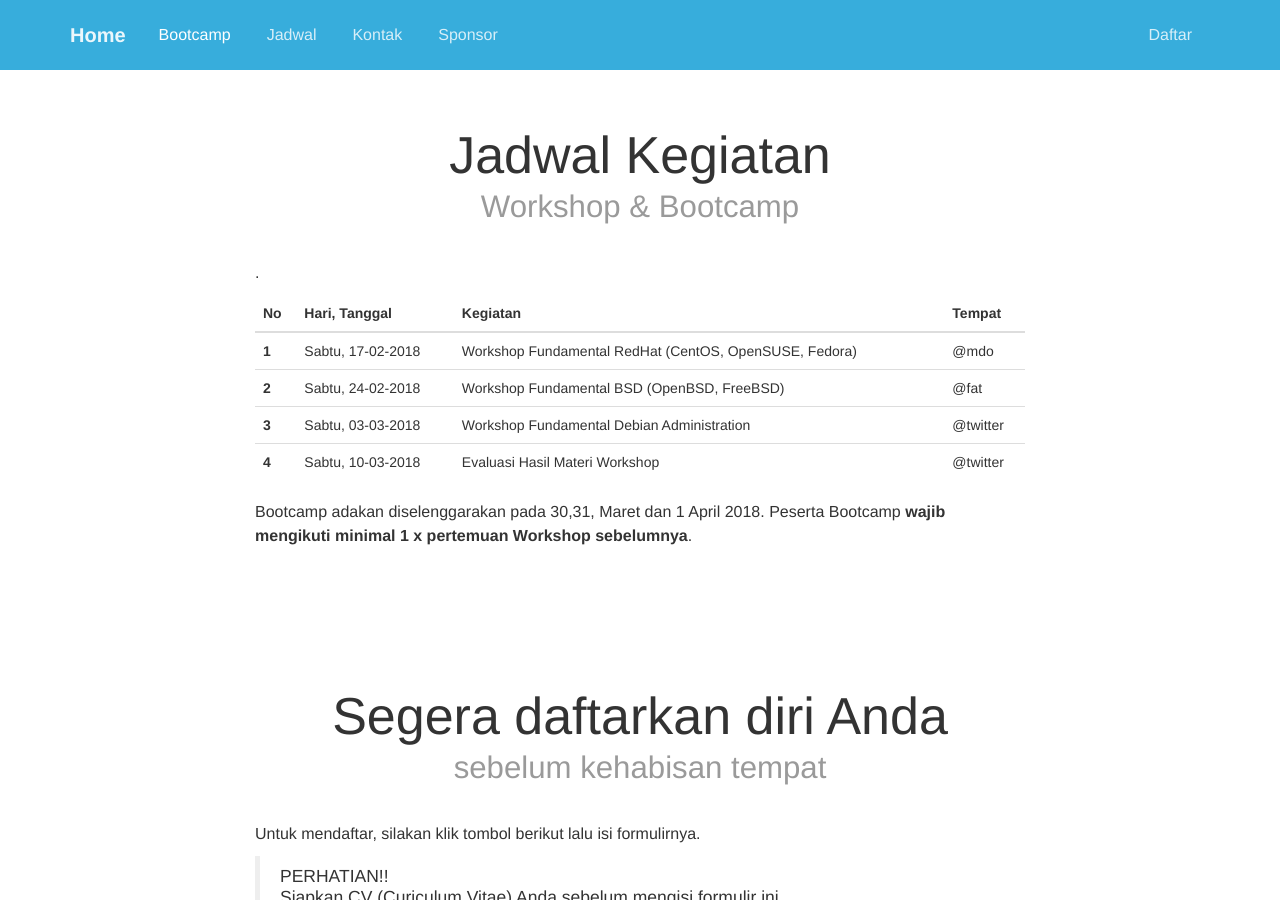
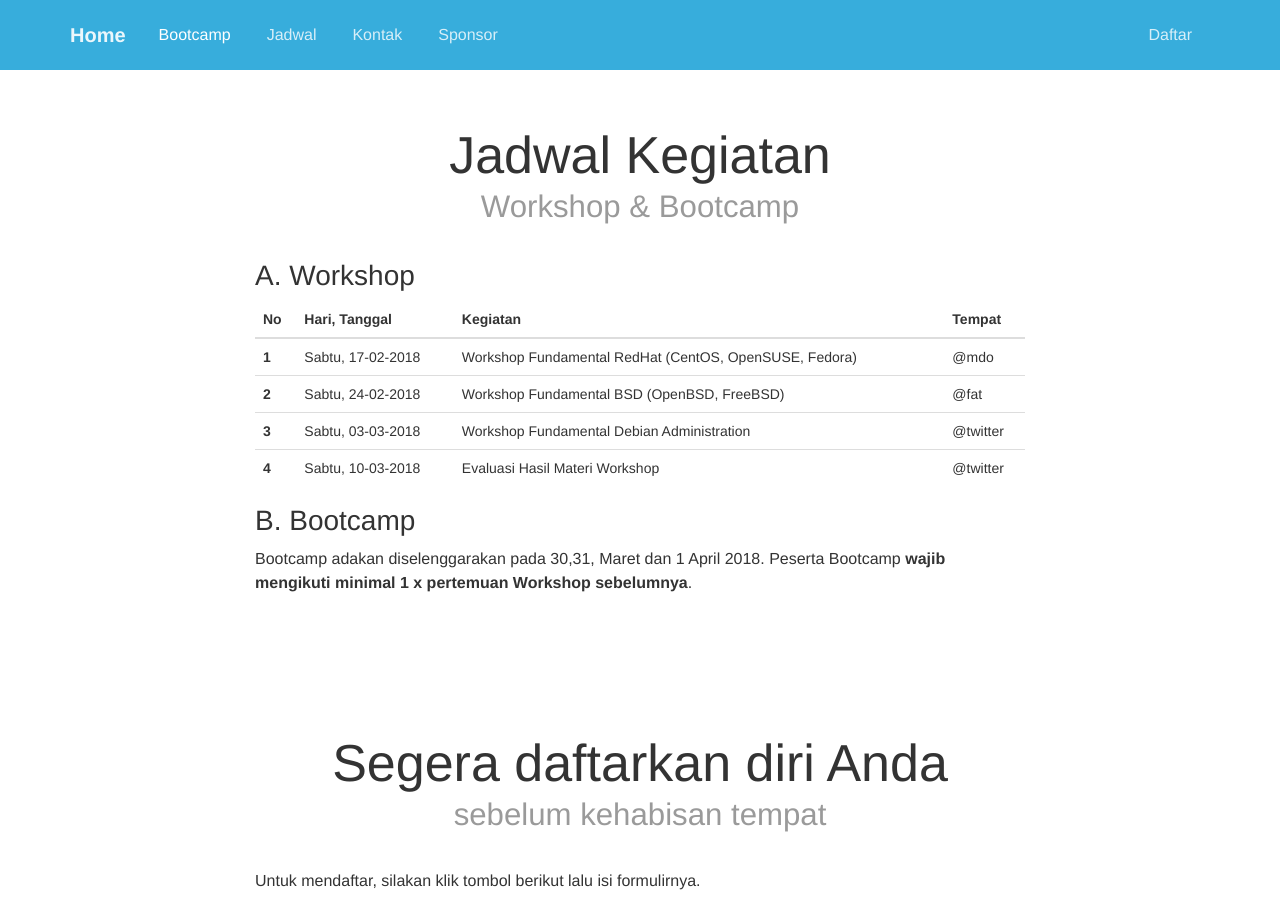
Before and after one commit to old-jekyll-templates/Horizons-Jekyll-Theme, a Jekyll site: the page built from bootcamp.html, in a window 1280 px wide and 900 px high, scrolled down 2083 px. Built offline with Jekyll 4.4.1, drawn with Linux system fonts in a browser that asks for light colours; nearby versions of some CDN libraries; some web fonts are replaced.

Commit message:
heading text & jadwal
Signed-off-by: Samsul Ma'arif <hay@samsul.web.id>

```diff
--- a/bootcamp.html
+++ b/bootcamp.html
@@ -87,7 +87,7 @@ permalink : /bootcamp/
           </div><!-- /.container-fluid -->
         </nav>
         <div class="blurred-container">
-            <div class="img-src" style="background-image: url('{{ site.baseurl }}/assets/images/sfd-poros-2017.jpg')"><h1 class="text-center" style="padding-top:30%;color:white;">Bootcamp Linux System Administrator KLiM 2018</h1></div>
+            <div class="img-src" style="background-image: url('{{ site.baseurl }}/assets/images/sfd-poros-2017.jpg')"><h1 class="display-1 text-center" style="padding-top:30%;color:white;"><strong>Bootcamp Linux System Administrator KLiM 2018</strong></h1></div>
         </div>
     </div><!--  end navbar -->
 
@@ -142,7 +142,7 @@ permalink : /bootcamp/
 
     <div id="jadwal" class="container tim-container" style="max-width:800px; padding-top:100px">
        <h1 class="text-center">Jadwal Kegiatan<small class="subtitle">Workshop & Bootcamp</small></h1>
-       <p>.</p>
+       <h3>A. Workshop</h3>
         <div class="table-responsive-md">
 			<table class="table table-hover">
 			  <thead>
@@ -181,6 +181,7 @@ permalink : /bootcamp/
 			  </tbody>
 			</table>
 		</div>
+		<h3>B. Bootcamp</h3>
         <p>Bootcamp adakan diselenggarakan pada 30,31, Maret dan 1 April 2018. Peserta Bootcamp <strong>wajib mengikuti minimal 1 x pertemuan Workshop sebelumnya</strong>.</p>
 
            <!--     end extras -->
```
